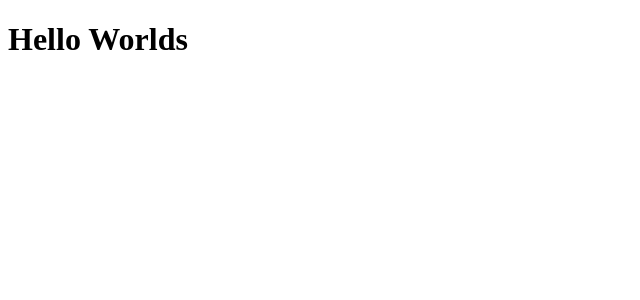
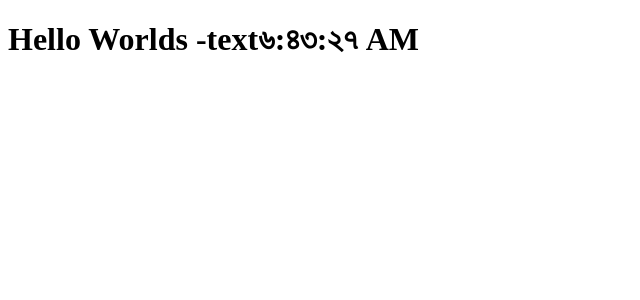
Before and after one commit to arifhossanit/my-react, a React (Create React App) app: page / in a window 1280 px wide. Shown: the top 300 px of the page, without its empty margins (0-640 px from the left). Built offline with nearby package versions, Linux system fonts and the light colour scheme.

Commit message:
components and props

```diff
--- a/src/index.js
+++ b/src/index.js
@@ -2,18 +2,27 @@
 import reactDom from 'react-dom';
 
 // const element =React.createElement('h1',{className:'heading'},'Hello, world');
-const element=(
-<h1 className='heading'>
-  Hello Worlds
-</h1>
-  );
+// function Clock({local}){
+//   return (
+//     <h1 className='heading'>
+//       Hello Worlds <span>{new Date().toLocaleTimeString(local)}</span>
+//     </h1>
+//     );
+// }
 
-function getGreeting(user) {
-  if (user) {
-    return <h1>Hello, {user}!</h1>;
-  }
-  return <h1>Hello, stranger.</h1>;
+// reactDom.render(clock(), document.getElementById('root'));
+// reactDom.render(<Clock local='bn-BD'/>, document.getElementById('root'));
+
+class Clock extends React.Component{
+  render(){
+    return (
+        <h1 className='heading'>
+          Hello Worlds -{this.props.children}
+          <span>{new Date().toLocaleTimeString(this.props.local)}</span>
+        </h1>
+      );
 }
-const element2= <h1>Hello, {getGreeting('arif')}</h1>
-console.log(element2);
-reactDom.render(element, document.getElementById('root'));
+}
+
+// const clockCom = new Clock();
+reactDom.render(<Clock local='bn-BD'>text</Clock>, document.getElementById('root'));
```
